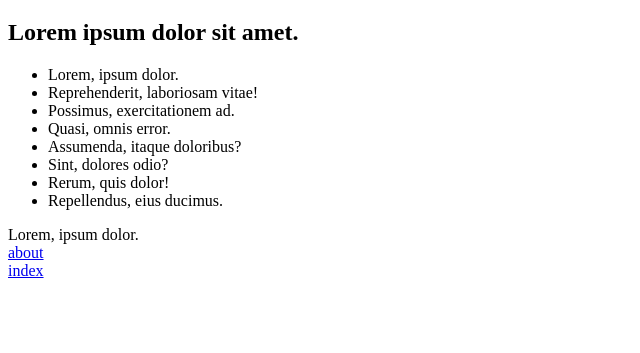
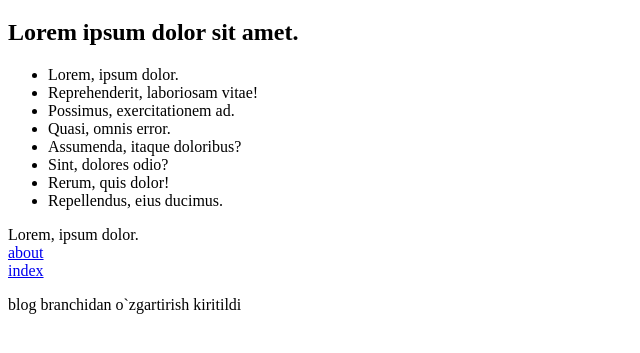
Before and after one commit to Ruzikulovfurqat/github-bilan-ishlash, a plain HTML site: page index.html in a window 1280 px wide. Shown: the part 61-414 px from the top of the page, without its empty margins (0-640 px from the left). Drawn offline with Linux system fonts and the light colour scheme.

Commit message:
blog branchidan

```diff
--- a/index.html
+++ b/index.html
@@ -33,5 +33,9 @@
         <a href="index.html">index</a>
     </footer>
 
+
+    <p>
+        blog branchidan o`zgartirish kiritildi
+    </p>
 </body>
 </html>
```
